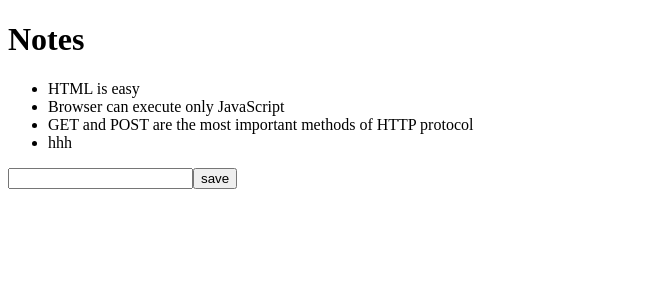
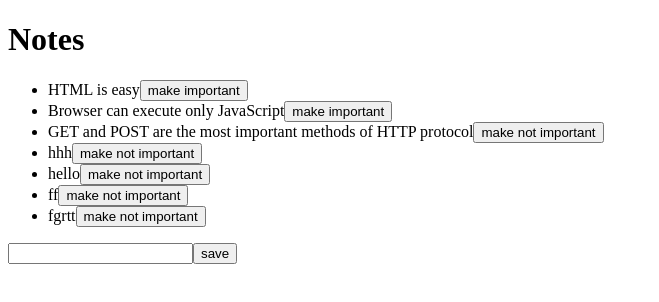
Before and after one commit to aa-r-ju/practice-part-2, a React (Create React App) app: page / in a window 1280 px wide. Shown: the top 302 px of the page, without its empty margins (0-659 px from the left). Built offline with nearby package versions, Linux system fonts and the light colour scheme; data requests are answered from the project's data file.

Commit message:
feat:complete workshop

```diff
--- a/db.json
+++ b/db.json
@@ -3,7 +3,7 @@
     {
       "id": 1,
       "content": "HTML is easy",
-      "important": true
+      "important": false
     },
     {
       "id": 2,
@@ -19,6 +19,21 @@
       "content": "hhh",
       "important": true,
       "id": 4
+    },
+    {
+      "content": "hello",
+      "important": true,
+      "id": 5
+    },
+    {
+      "content": "ff",
+      "important": true,
+      "id": 6
+    },
+    {
+      "content": "fgrtt",
+      "important": true,
+      "id": 7
     }
   ]
 }
--- a/src/App.js
+++ b/src/App.js
@@ -29,6 +29,15 @@ setNotes(result.data)
     })
      }
 
+     const toggleImportanceOf = (id) => {
+      const url = `http://localhost:3002/notes/${id}`
+      const note = notes.find(n => n.id === id)
+      const changedNote = { ...note, important: !note.important }
+
+      axios.put(url, changedNote).then(response => {
+        setNotes(notes.map(n => n.id !== id ? n : response.data))
+      })
+     }
 
   const handleNoteChange = (event) => {
     console.dir(event.target,"apple")
@@ -40,7 +49,7 @@ setNotes(result.data)
       <h1>Notes</h1>
       <ul>
         {notes.map(note =>
-          <Note key={note.id} note={note} />
+          <Note key={note.id} note={note} toggleImportance={() => toggleImportanceOf(note.id)} />
         )}
       </ul>
       <form onSubmit={addNote}>
--- a/src/Note.jsx
+++ b/src/Note.jsx
@@ -1,8 +1,14 @@
 import React from "react"
 
-const Note = ({ note }) => {
-    return (
-      <li>{note.content}</li>
-    )
-  }
-  export default Note;
+const Note = ({ note, toggleImportance }) => {
+  const label = note.important
+    ? 'make not important' : 'make important'
+
+  return (
+    <li>
+      {note.content}
+      <button onClick={toggleImportance}>{label}</button>
+    </li>
+  )
+}
+export default Note;
```
